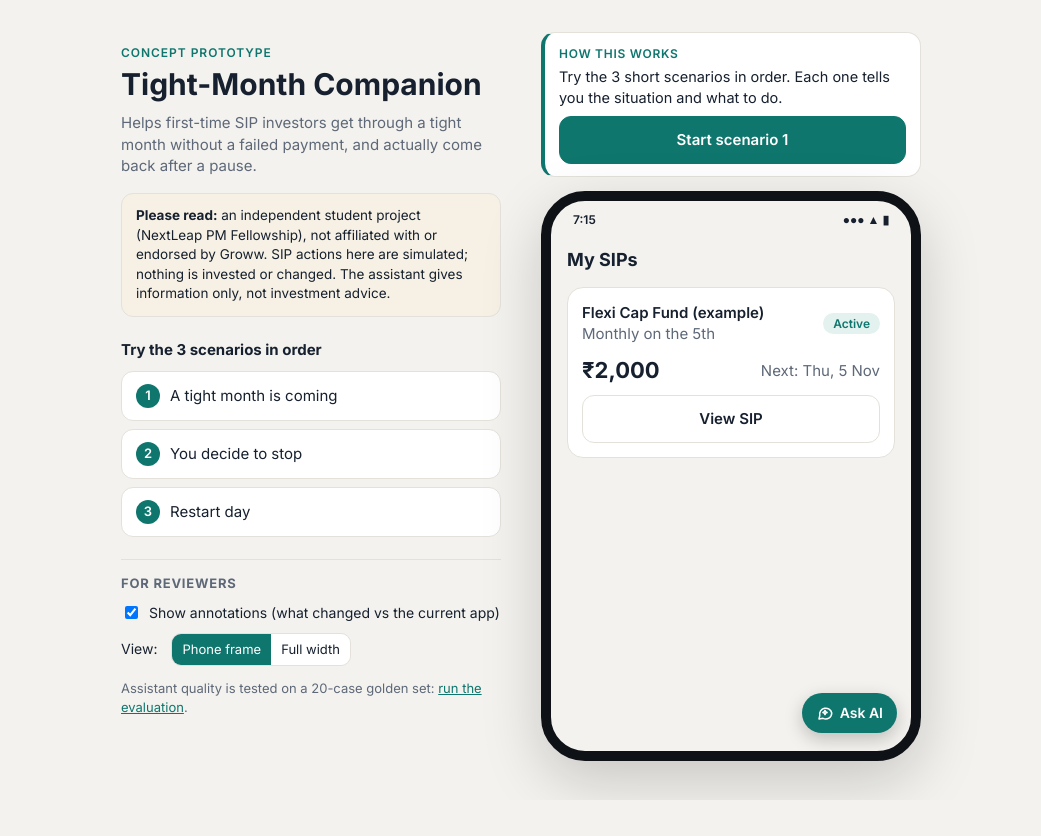
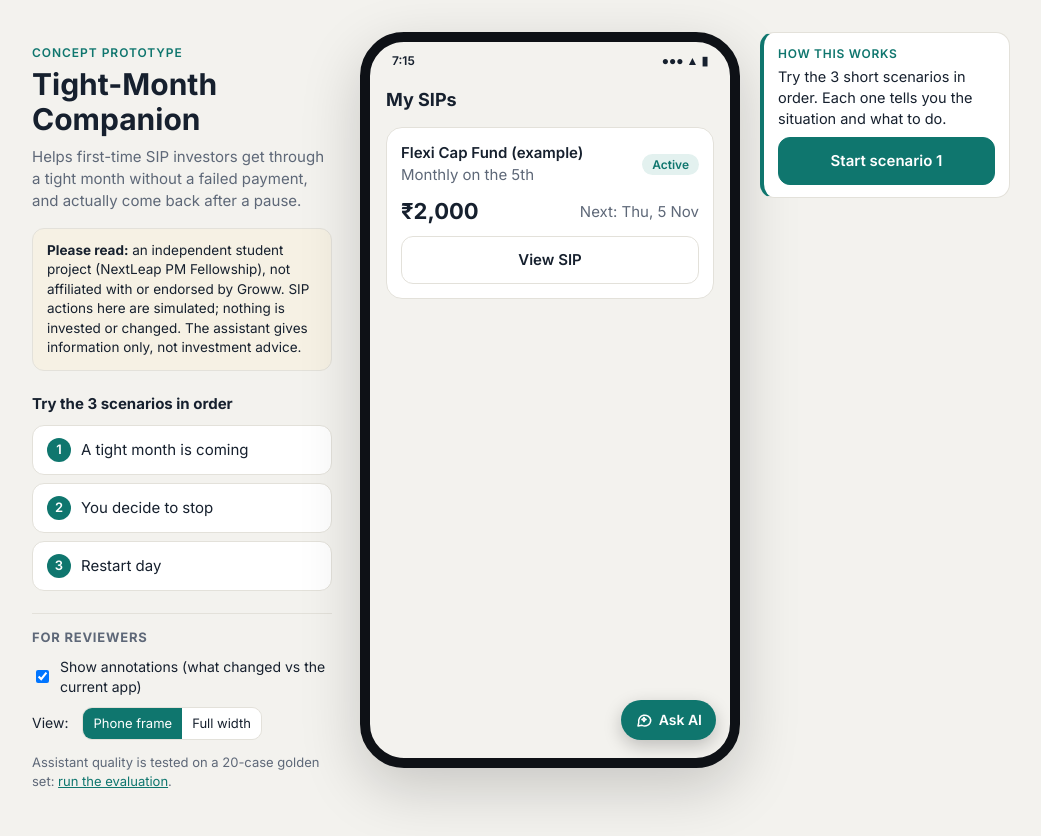
Before and after one commit to rakul28-ai/sip-companion, a website: page index.html in a window 1280 px wide. Shown: the whole page, without its empty margins (119-1160 px from the left). Before the commit the page ends 800 px from the top, so only its background shows below. Drawn offline with Linux system fonts and the light colour scheme.

Commit message:
Update styles.css

```diff
--- a/styles.css
+++ b/styles.css
@@ -166,3 +166,12 @@ body.a-open .fab{display:none}
   body.focus .statusbar{display:none}
   body.focus .screen{height:100%}
 }
+
+/* wide screens: task card sits beside the phone, so the phone can use the full window height */
+@media (min-width:1000px){
+  .page{max-width:1260px;gap:28px}
+  .side{max-width:300px}
+  .phone-wrap{flex-direction:row;align-items:flex-start;width:auto;gap:20px}
+  .phone{order:1;height:clamp(620px, calc(100vh - 64px), 840px)}
+  .task{order:2;width:250px;position:sticky;top:32px}
+}
```
